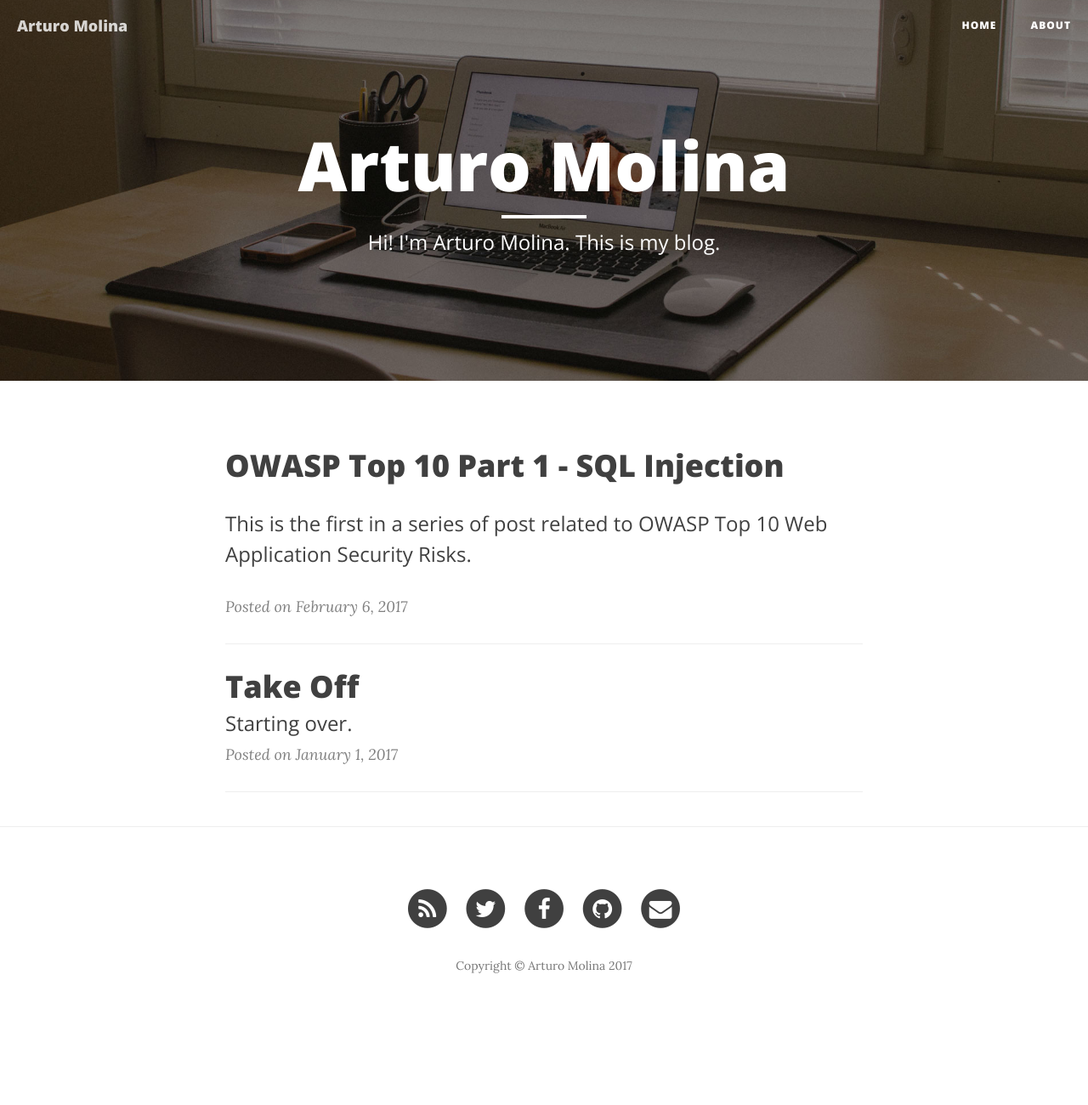
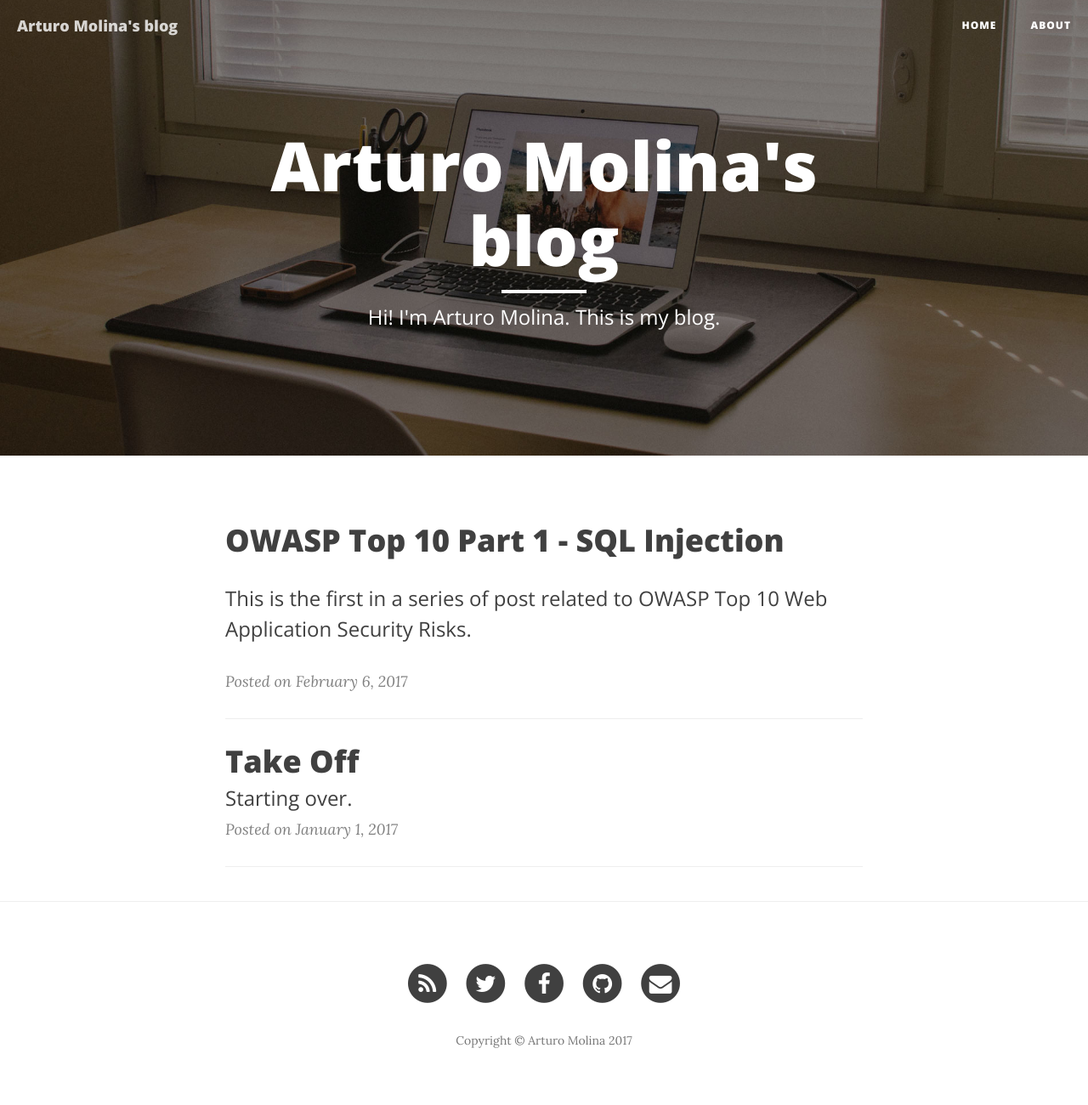
Before and after one commit to jamolina/jamolina.github.io, a Jekyll site: the page built from index.html, in a window 1280 px wide. Shown: the whole page at 85% size. Built offline with Jekyll 4.4.1, drawn with Linux system fonts in a browser that asks for light colours; nearby versions of some CDN libraries; the list of posts is cut into pages by our own code; before the commit the page ends 1212 px from its top, so only the background shows below that.

Commit message:
Changed config title and author

```diff
--- a/_config.yml
+++ b/_config.yml
@@ -1,5 +1,6 @@
 # Site settings
-title: Arturo Molina
+title: Arturo Molina's blog
+author: Arturo Molina
 header-img: img/home-bg.jpg
 email: arturo@jamolina.com
 copyright_name: Arturo Molina
```
